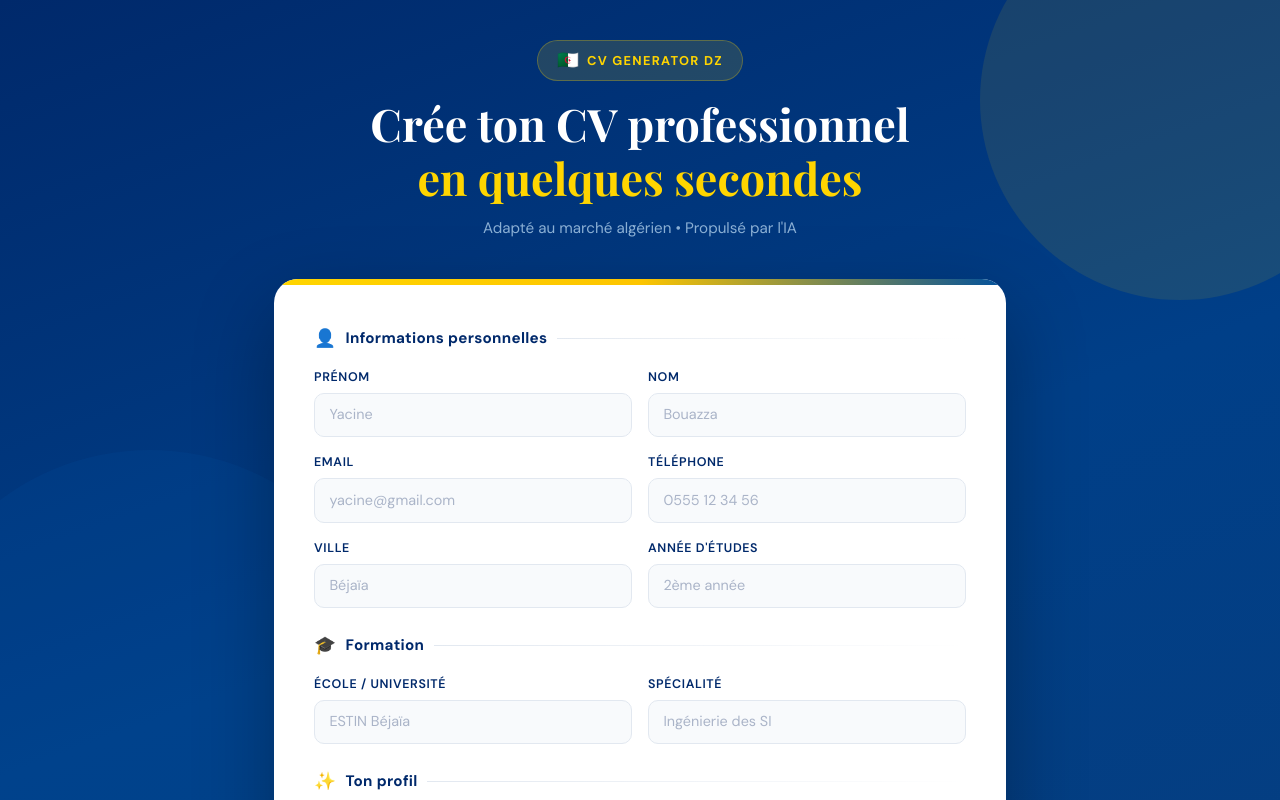
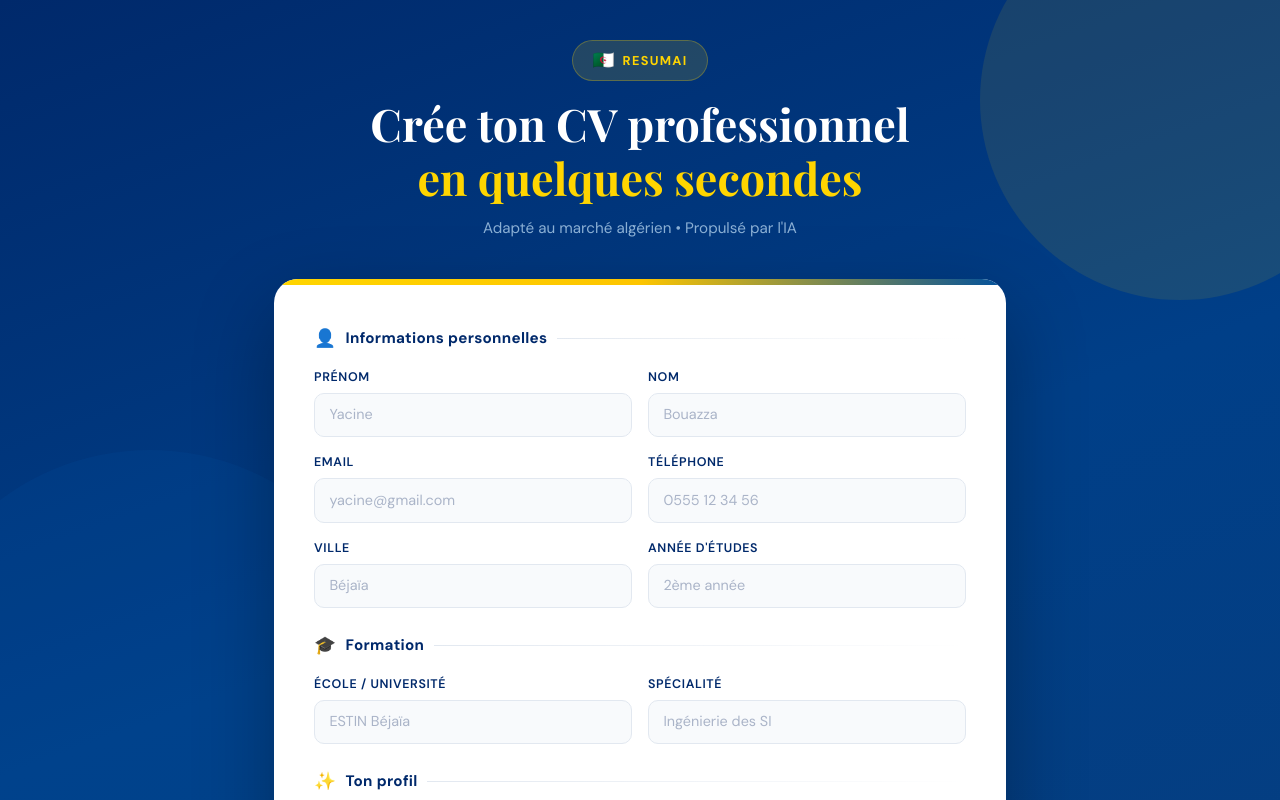
Before and after one commit to YanisCodes/ResumAi, a Next.js app: page / in a window 1280 px wide. Shown: the top 800 px of the page. Built offline with nearby package versions, Linux system fonts and the light colour scheme.

Commit message:
readme added

```diff
--- a/app/layout.js
+++ b/app/layout.js
@@ -12,8 +12,8 @@ const geistMono = Geist_Mono({
 });
 
 export const metadata = {
-  title: "Create Next App",
-  description: "Generated by create next app",
+  title: "ResumAi",
+  description: "Générez votre CV professionnel avec l'IA",
 };
 
 export default function RootLayout({ children }) {
--- a/app/page.js
+++ b/app/page.js
@@ -77,7 +77,7 @@ export default function Home() {
             borderRadius: 30, padding: "0.4rem 1.2rem", marginBottom: "1rem"
           }}>
             <span style={{ fontSize: "1.1rem" }}>🇩🇿</span>
-            <span style={{ color: colors.gold1, fontSize: "0.8rem", fontWeight: 700, letterSpacing: "0.1em" }}>CV GENERATOR DZ</span>
+            <span style={{ color: colors.gold1, fontSize: "0.8rem", fontWeight: 700, letterSpacing: "0.1em" }}>RESUMAI</span>
           </div>
           <h1 style={{
             fontFamily: "'Playfair Display', serif",
--- a/package.json
+++ b/package.json
@@ -1,5 +1,5 @@
 {
-  "name": "cv-generator-dz",
+  "name": "resumai",
   "version": "0.1.0",
   "private": true,
   "scripts": {
@@ -9,7 +9,6 @@
     "lint": "eslint"
   },
   "dependencies": {
-    "@google/generative-ai": "^0.24.1",
     "groq-sdk": "^0.37.0",
     "html2canvas": "^1.4.1",
     "jspdf": "^4.2.0",
```
Also changed, not shown: 2 other files (tests, documents, lock files or other folders).
